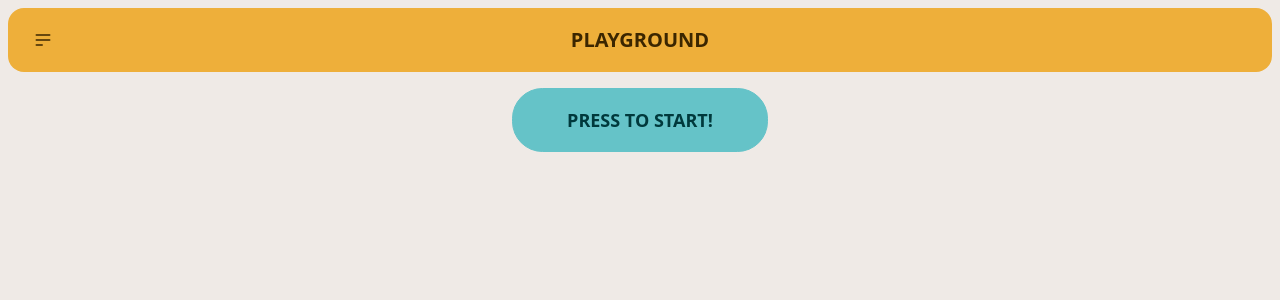
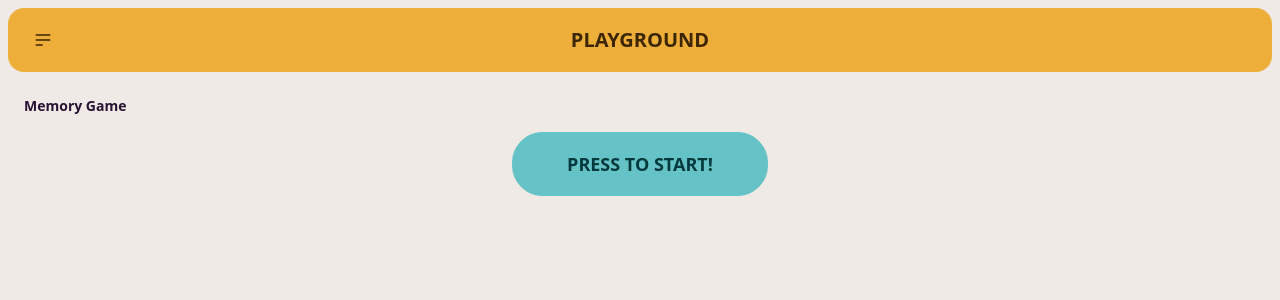
Before and after one commit to cakegod/svelte-kit-playground, a SvelteKit app: page /memory-game in a window 1280 px wide. Shown: the top 300 px of the page. Built offline with nearby package versions, Linux system fonts and the light colour scheme.

Commit message:
feat: add breadcrumb

```diff
--- a/src/routes/+layout.svelte
+++ b/src/routes/+layout.svelte
@@ -1,8 +1,32 @@
-<script>
+<script lang="ts">
 	import '../app.css';
+	import { page } from '$app/stores';
+
+	// "/shopping-cart/butterscotch-cake"
+	// [["shopping-cart", "Shopping Cart"], ["butterscotch-cake","Butterscotch Cake"]]
+	function toBreadcrumb(url: string) {
+		const paths = url
+			.slice(1)
+			.split('/')
+			.map((item) => item.toLowerCase())
+			.map((path, i, arr) => arr.slice(0, i).join('/') + (i === 0 ? '' : '/') + path);
+		const names = url
+			.slice(1)
+			.split('/')
+			.map((item) =>
+				item
+					.split('-')
+					.map((name) => name.charAt(0).toUpperCase() + name.slice(1))
+					.join(' ')
+			);
+		return paths.map((path, i) => [path, names[i]]);
+	}
+
+	$: breadcrumbs = toBreadcrumb($page.url.pathname);
 </script>
 
 <div class="p-2">
+	<!-- Navbar -->
 	<nav class="navbar rounded-box max-w-screen-2xl bg-accent text-accent-content xl:mx-auto">
 		<div class="navbar-start">
 			<div class="dropdown">
@@ -39,6 +63,23 @@
 	</nav>
 
 	<main class="m-auto flex h-full max-w-7xl flex-col items-center justify-center p-4">
+		<!-- Breadcrumb -->
+
+		<div class="breadcrumbs self-start pb-4 text-sm">
+			<ul>
+				{#each breadcrumbs as breadcrumb, i}
+					<li>
+						<a
+							class={` ${
+								i === breadcrumbs.length - 1 ? 'font-bold text-base-content' : 'text-base-content'
+							}`}
+							href={`/${breadcrumb[0]}`}>{breadcrumb[1]}</a
+						>
+					</li>
+				{/each}
+			</ul>
+		</div>
+
 		<slot />
 	</main>
 </div>
```
